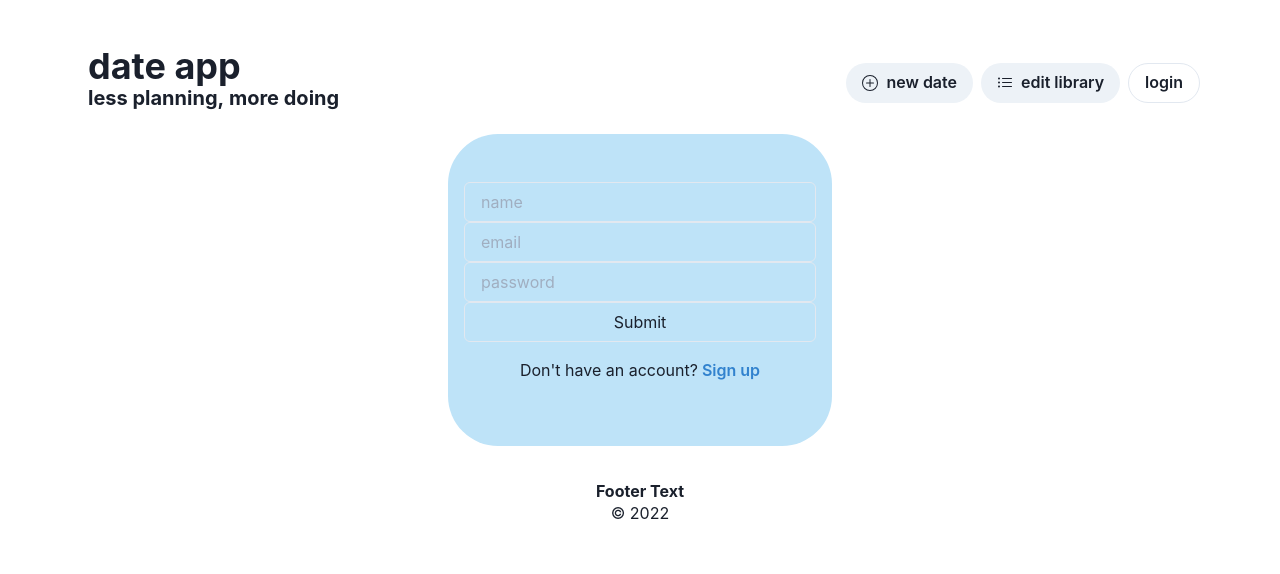
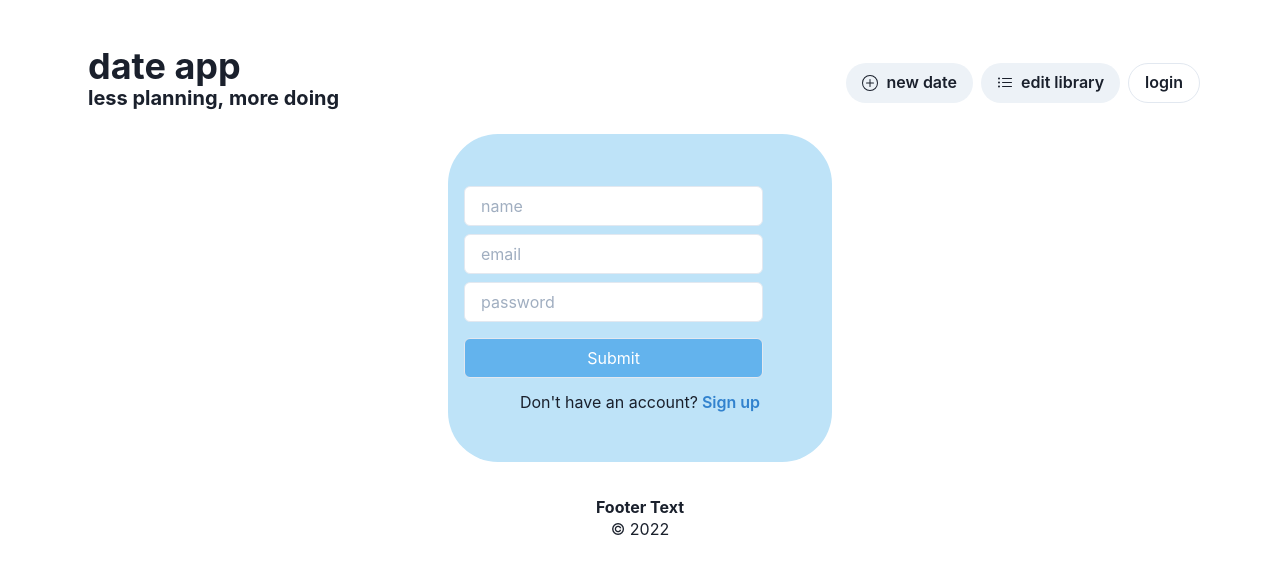
Before and after one commit to christinagiancola/date-app, a React app: page / in a window 1280 px wide. Shown: the top 574 px of the page. Built offline with nearby package versions, Linux system fonts and the light colour scheme.

Commit message:
WIP <LoginModal>

```diff
--- a/src/components/LoginModal.js
+++ b/src/components/LoginModal.js
@@ -32,13 +32,21 @@ const LoginModal = () => {
 	return (
 		<Container maxW='sm' bg='blue.100' py='12' borderRadius='50'>
 			<form onSubmit={handleSubmit(onSubmit)}>
-				<Input id='name' type='text' placeholder='name' {...register('userName')} />
-				<Input id='email' type='text' placeholder='email' {...register('email')} />
-				<Input id='password' type='password' placeholder='password' {...register('password')} />
-				<Input type='submit' />
+				<Input id='name' bg='white' my='1' width='85%' type='text' placeholder='name' {...register('userName')} />
+				<Input id='email' bg='white' my='1' width='85%' type='text' placeholder='email' {...register('email')} />
+				<Input
+					id='password'
+					bg='white'
+					my='1'
+					width='85%'
+					type='password'
+					placeholder='password'
+					{...register('password')}
+				/>
+				<Input bg='blue.300' color='white' width='85%' my='3' type='submit' />
 			</form>
 			<HStack spacing='1' justify='center'>
-				<Text color='muted' py='4'>
+				<Text color='muted' my='s'>
 					Don't have an account?
 				</Text>
 				<Button variant='link' colorScheme='blue'>
```
